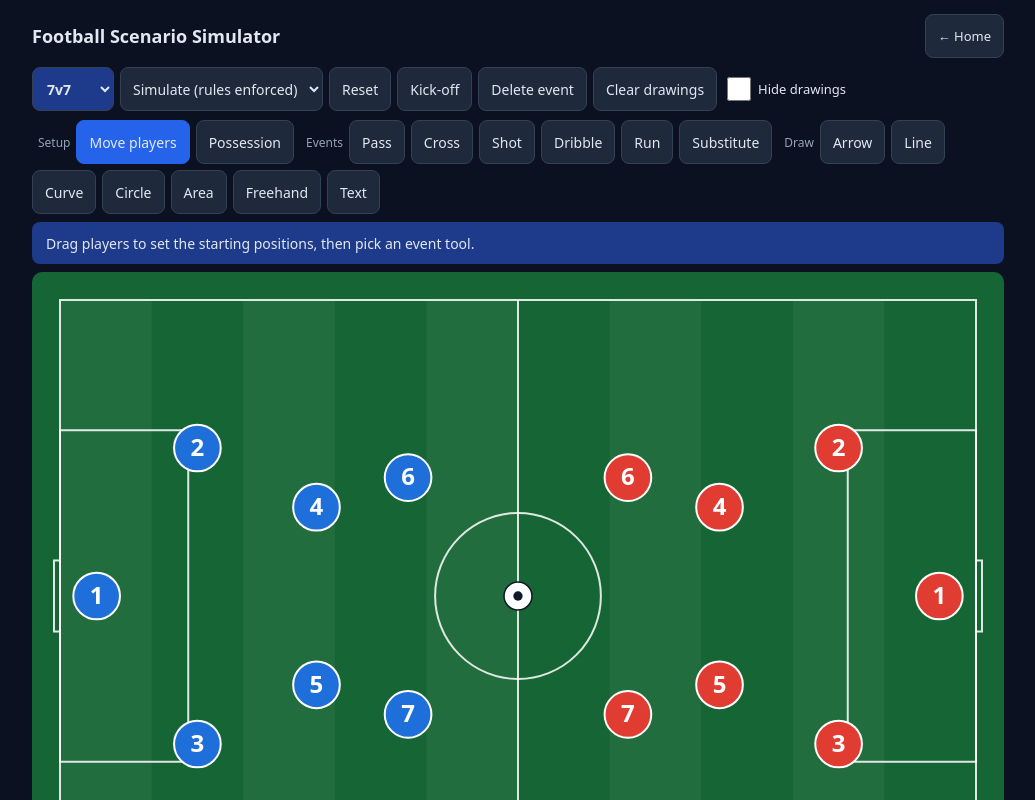
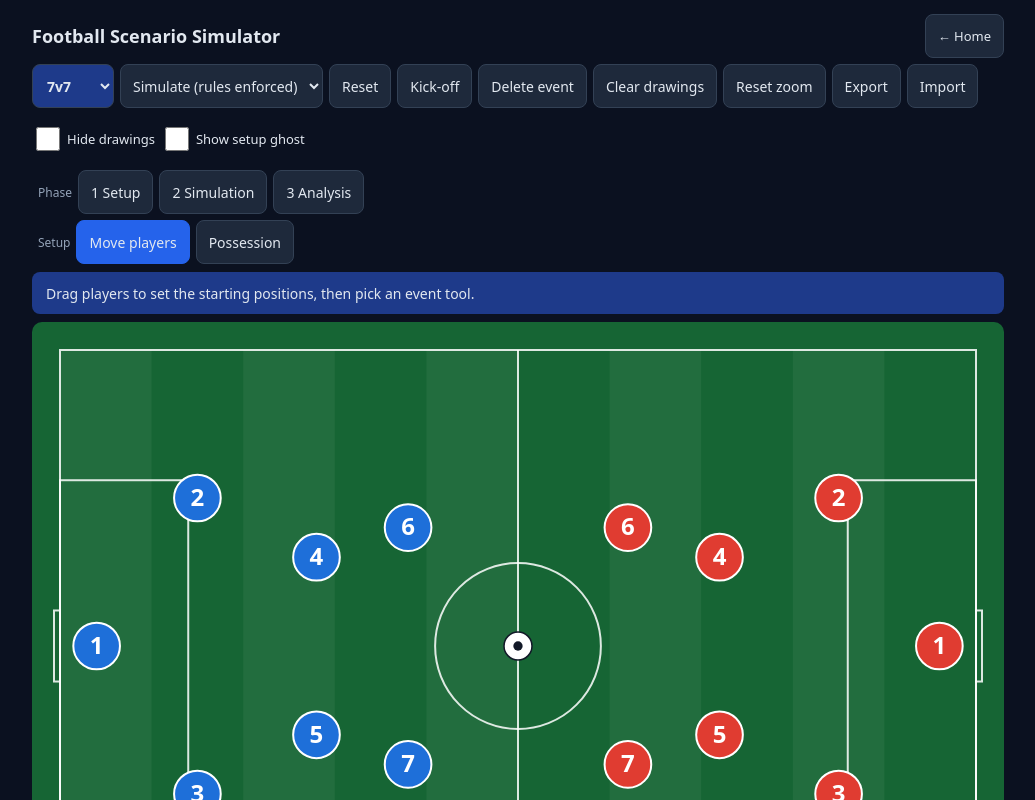
Before and after one commit to eriskcn/em-yeu-khoa-hoc, a website with bundled scripts: page football-replay/index.html in a window 1280 px wide. Shown: the top 800 px of the page, without its empty margins (122-1157 px from the left). Built offline with nearby package versions, Linux system fonts and the light colour scheme.

Commit message:
football-replay: wire phases, setup panel, import/export, new annotation tools, ghost and pinch-zoom

```diff
--- a/football-replay/index.html
+++ b/football-replay/index.html
@@ -19,7 +19,8 @@ label{font-size:13px;display:flex;align-items:center;gap:4px}
 button.tool.on{background:#2563eb;border-color:#2563eb}
 #status{padding:10px 14px;border-radius:8px;background:#1e3a8a;font-size:14px;min-height:42px;display:flex;align-items:center;margin-top:8px}
 #timeline{margin-top:8px}
-#flow,#editor,#annotations{margin-top:8px;font-size:13px}
+.tb-wrap{display:contents}.tb-wrap[hidden]{display:none}
+#flow,#setup,#editor,#annotations{margin-top:8px;font-size:13px}
 button{font:inherit;font-size:14px;background:#1e293b;color:#e2e8f0;border:1px solid #334155;border-radius:8px;padding:8px 12px;cursor:pointer}
 button:hover{border-color:#64748b}
 canvas{width:100%;display:block;border-radius:10px;margin-top:8px;touch-action:none}
@@ -51,6 +52,7 @@ header{order:0}h1{font-size:16px}
   <canvas id="pitch" role="img" aria-label="Football pitch with players and ball. Use the status line and panels for the current state."></canvas>
   <div id="timeline"></div>
   <div id="flow"></div>
+  <div id="setup"></div>
   <div id="editor"></div>
   <div id="annotations"></div>
   <div id="analysis"></div>
--- a/football-replay/rendering/pitch-renderer.js
+++ b/football-replay/rendering/pitch-renderer.js
@@ -3,13 +3,16 @@ export const PAD = 28;
 // Normalised (0..1) <-> canvas pixels. The only place that knows about padding.
 // Optional trailing view {scale, ox, oy} (zoom/pan) is applied after padding.
 const ID = {scale: 1, ox: 0, oy: 0};
-export const toPx = (p, w, h, v = ID) => ({
+// shortcut: one shared current view so every toPx/toNorm caller follows zoom/pan; fine while there is one canvas.
+let cur = ID;
+export const setView = v => { cur = v; };
+export const toPx = (p, w, h, v = cur) => ({
   x: (PAD + p.x * (w - 2 * PAD)) * v.scale + v.ox, y: (PAD + p.y * (h - 2 * PAD)) * v.scale + v.oy});
-export const toNorm = (q, w, h, v = ID) => ({
+export const toNorm = (q, w, h, v = cur) => ({
   x: ((q.x - v.ox) / v.scale - PAD) / (w - 2 * PAD), y: ((q.y - v.oy) / v.scale - PAD) / (h - 2 * PAD)});
 export const playerRadius = w => Math.max(10, w * 0.024);
 
-export function drawPitch(ctx, w, h, view = ID) {
+export function drawPitch(ctx, w, h, view = cur) {
   const x0 = PAD, y0 = PAD, pw = w - 2 * PAD, ph = h - 2 * PAD;
   ctx.fillStyle = '#166534';
   ctx.fillRect(0, 0, w, h);
--- a/football-replay/ui/annotation-panel.js
+++ b/football-replay/ui/annotation-panel.js
@@ -1,7 +1,7 @@
 const CSS = `
 .ap-panel{display:flex;flex-direction:column;gap:8px;font:14px sans-serif}
 .ap-row{display:flex;flex-wrap:wrap;align-items:center;gap:6px}
-.ap-panel button,.ap-panel input{min-height:40px;min-width:40px;padding:0 8px;font:inherit}
+.ap-panel button,.ap-panel input{min-height:44px;min-width:44px;padding:0 8px;font:inherit}
 .ap-panel input[type=number]{width:5.5em}
 .ap-panel input[type=text]{flex:1;min-width:8em}
 .ap-item{border-bottom:1px solid #0002;padding-bottom:6px}
--- a/football-replay/ui/app.js
+++ b/football-replay/ui/app.js
@@ -9,14 +9,18 @@ import {createReplay} from '../replay/replay-engine.js';
 import {nextEventTime, prevEventTime} from '../replay/timeline.js';
 import {createHistory} from '../replay/snapshot-manager.js';
 import {analyze} from '../analysis/tactical-analyzer.js';
-import {drawPitch, toPx, toNorm, playerRadius} from '../rendering/pitch-renderer.js';
+import {drawPitch, toPx, toNorm, playerRadius, setView} from '../rendering/pitch-renderer.js';
 import {drawPlayer} from '../rendering/player-renderer.js';
 import {drawBall} from '../rendering/ball-renderer.js';
-import {drawAnnotations, drawDraft} from '../rendering/annotation-renderer.js';
+import {drawAnnotations, drawDraft, drawGhost} from '../rendering/annotation-renderer.js';
 import {attachPointer} from '../interaction/pointer-controller.js';
 import {createDragController} from '../interaction/drag-controller.js';
 import {createDrawingController} from '../interaction/drawing-controller.js';
 import {createToolbar} from './toolbar.js';
+import {identity, zoomAt, pan} from '../interaction/viewport.js';
+import {applyFormation} from '../core/formations.js';
+import {exportScenario, importScenario} from '../core/scenario-io.js';
+import {createSetupPanel} from './setup-panel.js';
 import {createTimelinePanel} from './timeline-panel.js';
 import {createAnalysisPanel} from './analysis-panel.js';
 import {createEventEditor} from './event-editor.js';
@@ -28,7 +32,8 @@ const TEAM_COLORS = ['#1e6fd9', '#e03c31'];
 let aspect = FORMATS[FORMAT].aspect;
 const DUR = {pass: .8, cross: 1.2, shot: .7, dribble: 1, move: 1};
 const EVENT_TOOLS = Object.keys(DUR);
-const DRAW_TOOLS = ['arrow', 'line', 'curve', 'circle', 'area', 'freehand', 'text'];
+const DRAW_TOOLS = ['arrow', 'line', 'curve', 'circle', 'area', 'freehand', 'text', 'defline', 'press', 'lane'];
+const PHASES = {setup: ['drag', 'setup'], sim: ['pass', 'editor'], analysis: ['arrow', 'annotations']};
 const FLIGHT = ['pass', 'cross', 'shot'];
 const clamp01 = v => Math.min(1, Math.max(0, v));
 
@@ -42,6 +47,7 @@ let annos = createAnnotations();
 let tool = 'drag', mode = 'simulate';
 let t = 0, selectedId = null, pending = null, draft = null, hideDrawings = false, speed = 1;
 let size = {w: 0, h: 0};
+let view = identity, showGhost = false, phase = 'setup', formationNames = {};
 let queued = false;
 
 const say = msg => { statusEl.textContent = msg; };
@@ -107,6 +113,7 @@ function render() {
   const s = stateAt(setup, events, t), r = playerRadius(w);
   drawPitch(ctx, w, h);
   drawFlights(w, h);
+  if (showGhost) drawGhost(ctx, w, h, stateAt(setup, events, 0).players, {colors: TEAM_COLORS, radius: r});
   if (!hideDrawings) drawAnnotations(ctx, w, h, annos.items, {t});
   drawDraft(ctx, w, h, draft);
   s.players.forEach(p => {
@@ -124,6 +131,7 @@ function render() {
 
   timeline.update({t, duration: duration(events), events, playing: replay.isPlaying(), selectedId,
     canUndo: history.canUndo(), canRedo: history.canRedo(), speed});
+  setupPanel.update({format: FORMAT, formationNames});
   editor.update({event: events.find(e => e.id === selectedId) || null, players: setup.players, mode, events});
   annoPanel.update({items: annos.items, views: annos.views, t});
   canvas.setAttribute('aria-label', `${FORMATS[FORMAT].label} pitch at ${t.toFixed(2)} s. ${s.ball.owner == null ? `Ball ${s.ball.status ?? 'loose'}` : `Ball with player ${s.players.find(p => p.id === s.ball.owner).num}`}.`);
@@ -237,9 +245,12 @@ attachPointer(canvas, {
     return false;
   },
   move: pt => active && active.move(pt),
+  pinch: (f, cx, cy) => { view = zoomAt(view, f, cx, cy, size.w, size.h); setView(view); invalidate(); },
+  panBy: (dx, dy) => { view = pan(view, dx, dy, size.w, size.h); setView(view); invalidate(); },
   up() {
     const was = active;
     active = null;
+    if (!was) return; // a second finger already cancelled the drag
     was.up();
     if (was === drag) commit();
   }
@@ -249,19 +260,22 @@ attachPointer(canvas, {
 const toolbar = createToolbar(document.getElementById('toolbar'), {
   formats: Object.entries(FORMATS).map(([k, f]) => [k, f.label]),
   format: FORMAT,
+  phases: [['setup', '1 Setup'], ['sim', '2 Simulation'], ['analysis', '3 Analysis']],
+  phase,
   mode,
   groups: [
-    {name: 'Setup', tools: [['drag', 'Move players'], ['owner', 'Possession']]},
-    {name: 'Events', tools: [['pass', 'Pass'], ['cross', 'Cross'], ['shot', 'Shot'], ['dribble', 'Dribble'], ['move', 'Run'], ['sub', 'Substitute']]},
-    {name: 'Draw', tools: [['arrow', 'Arrow'], ['line', 'Line'], ['curve', 'Curve'], ['circle', 'Circle'],
-      ['area', 'Area'], ['freehand', 'Freehand'], ['text', 'Text']]}
+    {name: 'Setup', phase: 'setup', tools: [['drag', 'Move players'], ['owner', 'Possession']]},
+    {name: 'Events', phase: 'sim', tools: [['pass', 'Pass'], ['cross', 'Cross'], ['shot', 'Shot'], ['dribble', 'Dribble'], ['move', 'Run'], ['sub', 'Substitute']]},
+    {name: 'Draw', phase: 'analysis', tools: [['arrow', 'Arrow'], ['line', 'Line'], ['curve', 'Curve'], ['circle', 'Circle'],
+      ['area', 'Area'], ['freehand', 'Freehand'], ['text', 'Text'],
+      ['defline', 'Def. line'], ['press', 'Press zone'], ['lane', 'Lane']]}
   ],
   onTool: id => {
     tool = id;
     pending = null;
     drawing.cancel();
     toolbar.setTool(id);
-    say(id === 'area' ? 'Click to add points; click the first point or double-click to close.' : `Tool: ${id}`);
+    say(id === 'area' || id === 'press' ? 'Click to add points; click the first point or double-click to close.' : `Tool: ${id}`);
     invalidate();
   },
   onFormat: f => {
@@ -301,9 +315,49 @@ const toolbar = createToolbar(document.getElementById('toolbar'), {
   },
   onDeleteEvent: deleteSelected,
   onClearDrawings: () => { annos = clearAnnotations(annos); commit(); invalidate(); },
-  onToggleDrawings: v => { hideDrawings = v; invalidate(); }
+  onToggleDrawings: v => { hideDrawings = v; invalidate(); },
+  onToggleGhost: v => { showGhost = v; invalidate(); },
+  onResetView: () => { view = identity; setView(view); invalidate(); },
+  onExport: () => {
+    const a = document.createElement('a');
+    a.href = URL.createObjectURL(new Blob([exportScenario({setup, events, annotations: annos})], {type: 'application/json'}));
+    a.download = 'scenario.json';
+    a.click();
+    URL.revokeObjectURL(a.href);
+  },
+  onImport: text => {
+    if ((events.length || annos.items.length) && !confirm('Replace the current scenario with the imported one?')) return;
+    try {
+      const r = importScenario(text);
+      FORMAT = r.setup.format;
+      aspect = FORMATS[FORMAT].aspect;
+      setup = r.setup;
+      events = r.events;
+      annos = r.annotations;
+      selectedId = null;
+      formationNames = {};
+      toolbar.setFormat(FORMAT);
+      history.reset(snapshot());
+      replay.seek(0);
+      const issues = validateEvents(setup, events, mode);
+      say(r.warnings.length ? `Imported with ${r.warnings.length} warning(s): ${r.warnings[0]}`
+        : issues.length ? `Imported; ${issues.length} event issue(s): ${issues[0].message}` : 'Imported.');
+    } catch (e) { say(`Import failed: ${e.message}`); }
+    invalidate();
+  },
+  onPhase: id => setPhase(id)
 });
 toolbar.setTool(tool);
+const setPhase = id => {
+  phase = id;
+  toolbar.setPhase(id);
+  PHASES_ALL.forEach(([ph, el]) => { el.hidden = ph !== id; });
+  toolbar.setTool(PHASES[id][0]);
+  tool = PHASES[id][0];
+  pending = null;
+  drawing.cancel();
+  invalidate();
+};
 
 const timeline = createTimelinePanel(document.getElementById('timeline'), {
   onToggle: () => replay.toggle(),
@@ -322,6 +376,18 @@ const timeline = createTimelinePanel(document.getElementById('timeline'), {
   onRedo: () => apply(history.redo())
 });
 const analysisPanel = createAnalysisPanel(document.getElementById('analysis'));
+const setupPanel = createSetupPanel(document.getElementById('setup'), {
+  onChange: i => {
+    if (i.kind === 'flip') { say('Flip sides is not supported yet: goals and kick-off assume team 1 attacks left.'); return; }
+    if (t !== 0) { say('Go to 0.00 s to change formations.'); return; }
+    setup = applyFormation(setup, i.team, i.name);
+    formationNames = {...formationNames, [i.team]: i.name};
+    commit();
+    invalidate();
+  }
+});
+const PHASES_ALL = [['setup', document.getElementById('setup')], ['sim', document.getElementById('editor')],
+  ['analysis', document.getElementById('annotations')]];
 const flowEl = document.getElementById('flow');
 const editor = createEventEditor(document.getElementById('editor'), {
   onChange: (id, patch) => {
@@ -354,4 +420,5 @@ window.addEventListener('keydown', e => {
 });
 window.addEventListener('resize', invalidate);
 say('Drag players to set the starting positions, then pick an event tool.');
+setPhase('setup');
 render();
--- a/football-replay/ui/event-editor.js
+++ b/football-replay/ui/event-editor.js
@@ -3,7 +3,7 @@ const CSS = `
 .ee-panel[hidden]{display:none}
 .ee-row{display:flex;flex-wrap:wrap;align-items:center;gap:6px}
 .ee-panel label{display:flex;flex-direction:column;gap:2px}
-.ee-panel button,.ee-panel select,.ee-panel input{min-height:40px;min-width:40px;padding:0 10px;font:inherit}
+.ee-panel button,.ee-panel select,.ee-panel input{min-height:44px;min-width:44px;padding:0 10px;font:inherit}
 .ee-panel button:disabled{opacity:.4}
 `;
 
--- a/football-replay/ui/timeline-panel.js
+++ b/football-replay/ui/timeline-panel.js
@@ -1,10 +1,10 @@
 const CSS = `
 .tl-panel{display:flex;flex-direction:column;gap:8px;font:14px sans-serif}
 .tl-row{display:flex;flex-wrap:wrap;align-items:center;gap:6px}
-.tl-panel button,.tl-panel select{min-height:40px;min-width:40px;padding:0 10px;font:inherit}
+.tl-panel button,.tl-panel select{min-height:44px;min-width:44px;padding:0 10px;font:inherit}
 .tl-panel button:disabled{opacity:.4}
 .tl-time{min-width:9em;font-variant-numeric:tabular-nums}
-.tl-scrub{flex:1;min-width:120px;min-height:40px;margin:0}
+.tl-scrub{flex:1;min-width:120px;min-height:44px;margin:0}
 .tl-track{position:relative;height:40px;background:#0002;border-radius:4px}
 .tl-marker{position:absolute;top:4px;width:12px;min-width:12px!important;height:32px;min-height:32px!important;
   padding:0!important;margin-left:-6px;border:0;border-radius:3px;background:#2a7de1;cursor:pointer}
--- a/football-replay/ui/toolbar.js
+++ b/football-replay/ui/toolbar.js
@@ -1,5 +1,5 @@
 // Format label, Edit/Simulate switch, tool groups and a few actions. No state of its own.
-export function createToolbar(root, {formats, format, groups, mode, onTool, onMode, onFormat, onReset, onKickoff, onDeleteEvent, onClearDrawings, onToggleDrawings}) {
+export function createToolbar(root, {formats, format, groups, mode, onTool, onMode, onFormat, onReset, onKickoff, onDeleteEvent, onClearDrawings, onToggleDrawings, onToggleGhost, onResetView, onExport, onImport, onPhase, phases, phase}) {
   const el = (tag, parent, text, cls) => {
     const e = document.createElement(tag);
     if (text) e.textContent = text;
@@ -23,23 +23,55 @@ export function createToolbar(root, {formats, format, groups, mode, onTool, onMo
   act('Kick-off', onKickoff);
   act('Delete event', onDeleteEvent);
   act('Clear drawings', onClearDrawings);
+  act('Reset zoom', onResetView);
+  act('Export', onExport);
+  const file = el('input', row);
+  file.type = 'file';
+  file.accept = '.json,application/json';
+  file.hidden = true;
+  file.addEventListener('change', async () => { if (file.files[0]) onImport(await file.files[0].text()); file.value = ''; });
+  act('Import', () => file.click());
   const hide = el('label', row, 'Hide drawings');
   const cb = document.createElement('input');
   cb.type = 'checkbox';
   cb.addEventListener('change', () => onToggleDrawings(cb.checked));
   hide.prepend(cb);
+  const ghost = el('label', row, 'Show setup ghost');
+  const gb = document.createElement('input');
+  gb.type = 'checkbox';
+  gb.addEventListener('change', () => onToggleGhost(gb.checked));
+  ghost.prepend(gb);
 
   const buttons = {};
+  const phaseRow = el('div', root, null, 'tb-row');
+  el('span', phaseRow, 'Phase', 'tb-group');
+  const phaseBtns = phases.map(([id, text]) => {
+    const b = el('button', phaseRow, text);
+    b.type = 'button';
+    b.addEventListener('click', () => onPhase(id));
+    return [id, b];
+  });
   const tools = el('div', root, null, 'tb-row');
+  const wraps = [];
   groups.forEach(g => {
-    el('span', tools, g.name, 'tb-group');
+    const wrap = el('span', tools, null, 'tb-wrap');
+    wraps.push([g.phase, wrap]);
+    el('span', wrap, g.name, 'tb-group');
     g.tools.forEach(([id, text]) => {
-      const b = el('button', tools, text, 'tool');
+      const b = el('button', wrap, text, 'tool');
       b.type = 'button';
       b.setAttribute('aria-pressed', 'false');
       b.addEventListener('click', () => onTool(id));
       buttons[id] = b;
     });
   });
-  return {setTool: id => Object.entries(buttons).forEach(([k, b]) => { b.classList.toggle('on', k === id); b.setAttribute('aria-pressed', String(k === id)); })};
+  const setPhase = id => {
+    wraps.forEach(([ph, w]) => { w.hidden = ph !== id; });
+    phaseBtns.forEach(([k, b]) => b.setAttribute('aria-pressed', String(k === id)));
+  };
+  setPhase(phase);
+  return {
+    setPhase,
+    setFormat: f => { fsel.value = f; },
+    setTool: id => Object.entries(buttons).forEach(([k, b]) => { b.classList.toggle('on', k === id); b.setAttribute('aria-pressed', String(k === id)); })};
 }
```
Also changed, not shown: wbs/WBS.md (+4 -1 lines).
